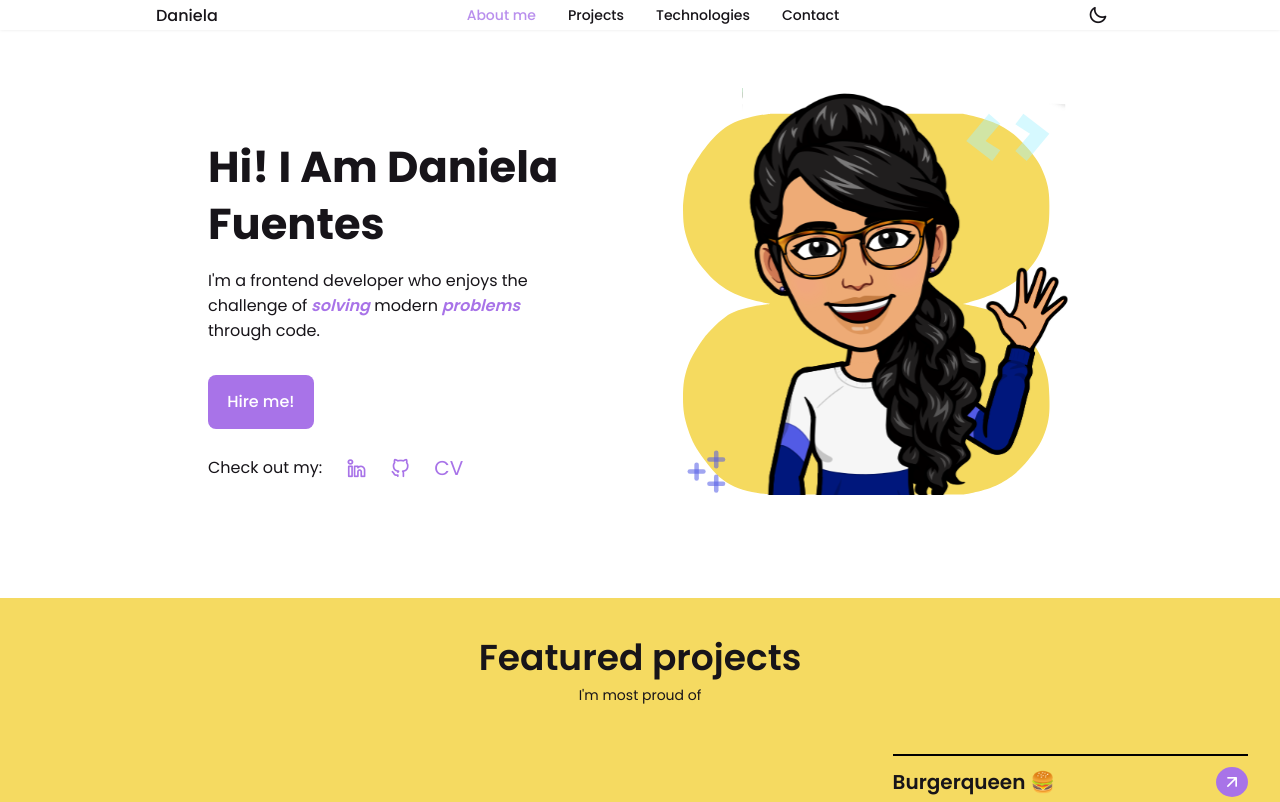
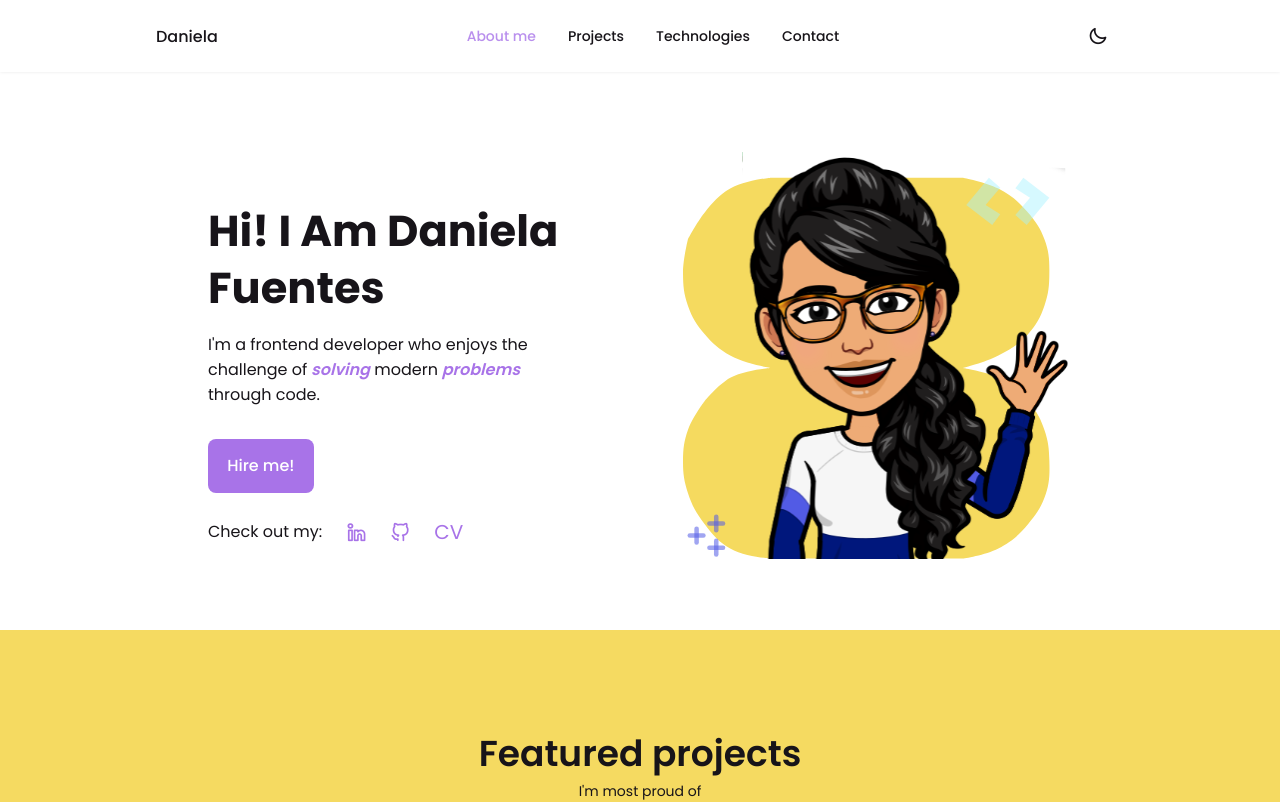
Before and after one commit to fifete/Portfolio, a React (Create React App) app: page / in a window 1280 px wide. Shown: the top 802 px of the page. Built offline with nearby package versions, Linux system fonts and the light colour scheme.

Commit message:
styles: add media query styles utility classes

```diff
--- a/src/styles/global.css
+++ b/src/styles/global.css
@@ -7,14 +7,6 @@
 html {
   scroll-behavior: smooth;
 }
-
-/* body {
-  margin: 0 0 var(--header-height) 0;
-  font-family: var(--body-font) ;
-  font-size: var(--normal-fs);
-  background-color: hsl(var(--clr-light-100));
-  color: hsl(var(--clr-black));
-} */
 
 .app {
   /* margin: 0 0 var(--header-height) 0; */
@@ -82,3 +74,17 @@ img {
   z-index: var(--z-fixed);
   background: hsl(var(--clr-light-100));
 }
+
+@media screen and (min-width: 768px) {
+  .section {
+    padding: 6rem 0 2rem;
+  }
+
+  .section__subtitle {
+    margin-bottom: 4rem;
+  }
+
+  .header {
+    padding:  0 1rem;
+  }
+}
--- a/src/styles/navbar.css
+++ b/src/styles/navbar.css
@@ -1,9 +1,9 @@
 .nav {
-    max-width: 968px;
-    height: var(--header-height);
-    display: flex;
-    justify-content: space-between;
-    align-items: center;
+  max-width: 968px;
+  height: var(--header-height);
+  display: flex;
+  justify-content: space-between;
+  align-items: center;
 }
 
 .nav__toggle,
@@ -26,7 +26,7 @@
 }
 
 .nav__list {
-  grid-template-columns: repeat(3,1fr);
+  grid-template-columns: repeat(3, 1fr);
   gap: 2rem;
 }
 
@@ -52,12 +52,17 @@
   color: hsl(var(--clr-dark)/ .8);
 }
 
-.nav__close:hover{
+.nav__close:hover {
   color: hsl(var(--clr-dark));
 }
 
-.show-menu {bottom: 0;}
-.hide-menu {bottom: -100%;}
+.show-menu {
+  bottom: 0;
+}
+
+.hide-menu {
+  bottom: -100%;
+}
 
 /* Active link */
 .active-link {
@@ -107,7 +112,7 @@
 
 @media screen and (min-width: 768px) {
   .nav {
-    height: calc(var(--header-heigth) + 1.5rem);
+    height: calc(var(--header-height) + 1.5rem);
     column-gap: 1rem;
   }
 
@@ -125,6 +130,6 @@
   .header {
     top: 0;
     bottom: initial;
-    padding:  0 1rem;
+    padding: 0 1rem;
   }
 }
```
